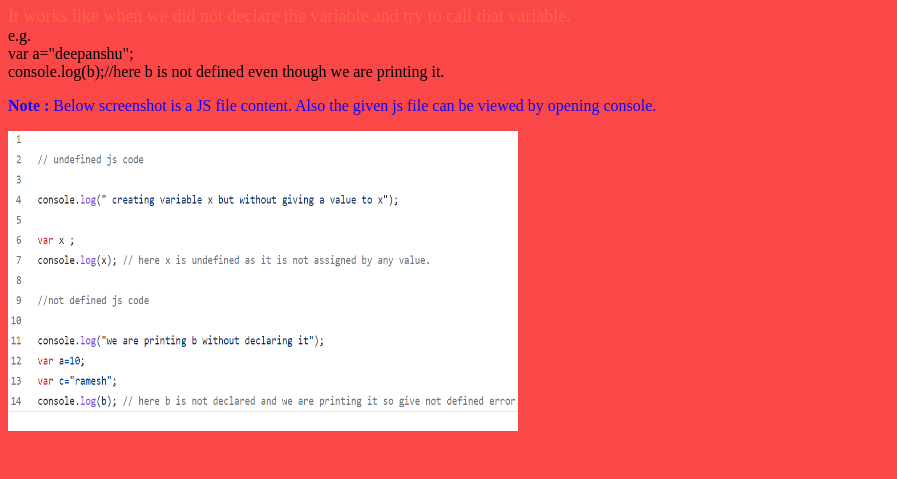
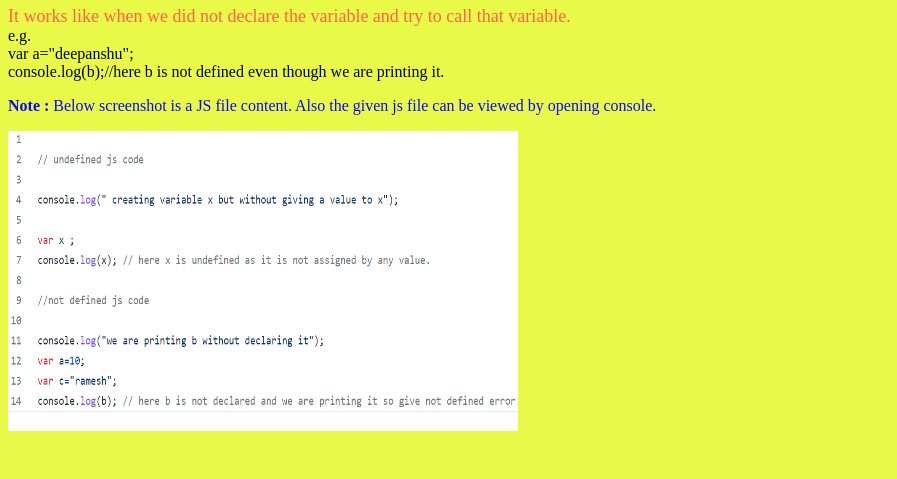
Before and after one commit to deep6201/3rdassignment, a plain HTML site: page index.html in a window 1280 px wide. Shown: the part 321-800 px from the top of the page, without its empty margins (0-897 px from the left). Drawn offline with Linux system fonts and the light colour scheme.

Commit message:
Update index.html

```diff
--- a/index.html
+++ b/index.html
@@ -6,7 +6,7 @@
     <meta name="viewport" content="width=device-width, initial-scale=1.0">
     <title>Difference between Undefined and Not defined variables</title>
 </head>
-<body style="background-color:rgb(250, 71, 71);">
+<body style="background-color:rgb(232, 250, 71);">
     <div">
         <h1 style="color: darkmagenta; text-decoration: underline;">Difference between <b>undefined</b> and <b>not defined</b></h1>
     <h1 style="text-decoration: underline;font-weight: bold;color: crimson;">undefined</h1>
```
